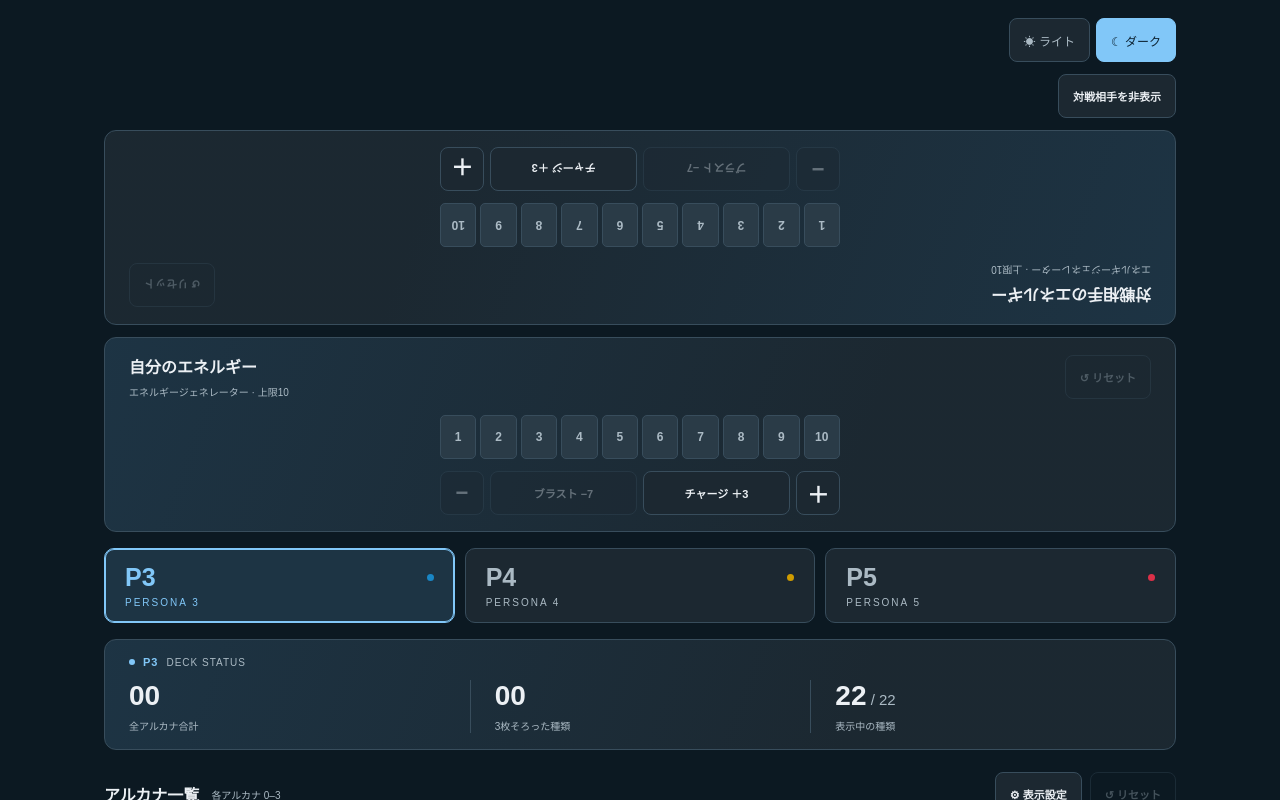
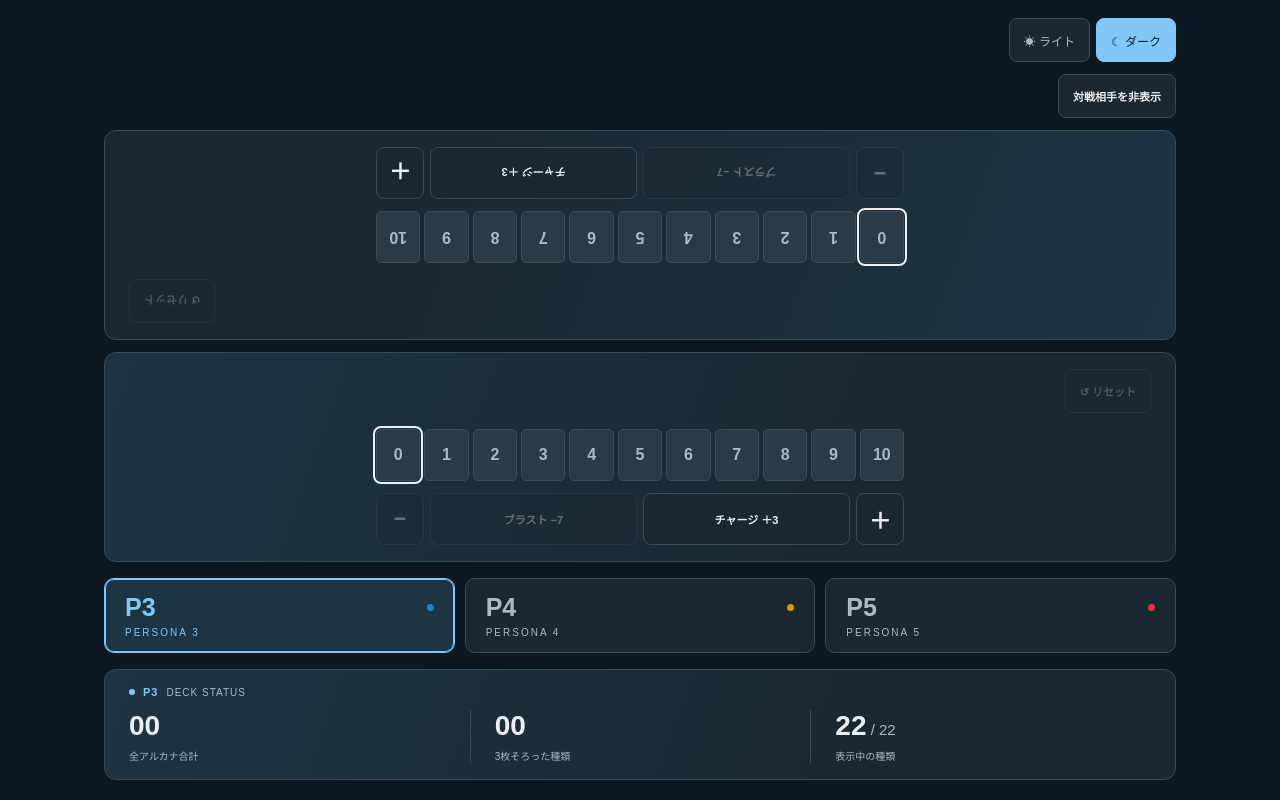
Before and after one commit to kiyoharu1920/VG_P345ArcanaCounter, a Next.js app: page / in a window 1280 px wide. Shown: the top 800 px of the page. Built offline with nearby package versions, Linux system fonts and the light colour scheme.

Commit message:
feat: エネルギーの0選択と表示拡大に対応

```diff
--- a/app/globals.css
+++ b/app/globals.css
@@ -72,14 +72,12 @@ h2 { margin: 0; font-size: 16px; font-weight: 700; }.count-hint { color: var(--m
 .energy-visibility { display: flex; justify-content: flex-end; }
 .energy-counter.dashboard { margin-top: 0; }
 .opponent-energy { transform: rotate(180deg); }
-.energy-heading { display: flex; align-items: center; justify-content: space-between; gap: 8px; }
-.energy-heading p { margin: 6px 0 0; color: var(--muted); font-size: 10px; }
-.energy-heading .reset-button { flex-shrink: 0; }
-.energy-actions { display: grid; grid-template-columns: 44px repeat(2, minmax(0, 1fr)) 44px; gap: 6px; max-width: 400px; margin: auto; }
-.energy-actions .secondary-button { padding: 0 4px; }
+.energy-heading { display: flex; justify-content: flex-end; }
+.energy-actions { display: grid; grid-template-columns: 48px repeat(2, minmax(0, 1fr)) 48px; gap: 6px; max-width: 528px; margin: auto; }
+.energy-actions .secondary-button { min-height: 52px; padding: 0 4px; }
 .energy-actions .energy-step { font-size: 22px; }
-.energy-markers { display: grid; grid-template-columns: repeat(10, minmax(0, 1fr)); gap: 4px; max-width: 400px; margin: 16px auto 12px; touch-action: none; user-select: none; }
-.energy-markers button { display: grid; place-items: center; min-width: 0; min-height: 44px; padding: 0; border: 1px solid var(--border); border-radius: 5px; color: var(--muted); font-size: 12px; font-weight: 700; background: var(--control); }
+.energy-markers { display: grid; grid-template-columns: repeat(11, minmax(0, 1fr)); gap: 4px; max-width: 528px; margin: 16px auto 12px; touch-action: none; user-select: none; }
+.energy-markers button { display: grid; place-items: center; min-width: 0; min-height: 52px; padding: 0; border: 1px solid var(--border); border-radius: 5px; color: var(--muted); font-size: 16px; font-weight: 700; background: var(--control); }
 .energy-markers .filled { color: var(--accent-ink); background: var(--accent); border-color: var(--accent); }
 .energy-markers [aria-pressed="true"] { outline: 2px solid var(--foreground); outline-offset: 1px; }
 .count-segments { display: flex; gap: 5px; margin-top: 10px; }.count-segments span { flex: 1; height: 3px; border-radius: 2px; background: var(--border); }.count-segments .filled { background: var(--accent); }
--- a/app/page.tsx
+++ b/app/page.tsx
@@ -98,7 +98,7 @@ export default function Home() {
           const label = opponent ? "対戦相手" : "自分";
           const energy = deck[key];
           return <section key={key} id={opponent ? "opponent-energy" : undefined} className={`dashboard energy-counter${opponent ? " opponent-energy" : ""}`} aria-label={`${label}のエネルギー`}>
-            <div className="energy-heading"><div><h2>{label}のエネルギー</h2><p>エネルギージェネレーター · 上限10</p></div><button className="reset-button" aria-label={`${label}のエネルギーを0にリセット`} disabled={!ready || energy === 0} onClick={() => changeEnergy(key, 0)}>↺ リセット</button></div>
+            <div className="energy-heading"><button className="reset-button" aria-label={`${label}のエネルギーを0にリセット`} disabled={!ready || energy === 0} onClick={() => changeEnergy(key, 0)}>↺ リセット</button></div>
             <output className="sr-only" aria-label={`${label}のエネルギーの数`} aria-live="polite">{energy}</output>
             <div className="energy-markers" role="group" aria-label={`${label}のエネルギーを選択`}
               onPointerDown={(event) => {
@@ -109,7 +109,7 @@ export default function Home() {
               onPointerMove={(event) => {
                 if (event.currentTarget.hasPointerCapture(event.pointerId)) selectEnergyAtPointer(event, key);
               }}>
-              {Array.from({ length: 10 }, (_, index) => <button key={index} value={index + 1} disabled={!ready} className={index < energy ? "filled" : ""} aria-label={`${label}のエネルギーを${index + 1}に設定`} aria-pressed={energy === index + 1} onClick={() => changeEnergy(key, index + 1)}>{index + 1}</button>)}
+              {Array.from({ length: 11 }, (_, count) => <button key={count} value={count} disabled={!ready} className={count > 0 && count <= energy ? "filled" : ""} aria-label={`${label}のエネルギーを${count}に設定`} aria-pressed={energy === count} onClick={() => changeEnergy(key, count)}>{count}</button>)}
             </div>
             <div className="energy-actions"><button className="secondary-button energy-step" aria-label={`${label}のエネルギーを1減らす`} disabled={!ready || energy === 0} onClick={() => changeEnergy(key, nextEnergy(energy, -1))}>−</button><button className="secondary-button" disabled={!ready || energy < 7} onClick={() => changeEnergy(key, nextEnergy(energy, -7))}>ブラスト −7</button><button className="secondary-button" disabled={!ready || energy === 10} onClick={() => changeEnergy(key, nextEnergy(energy, 3))}>チャージ ＋3</button><button className="secondary-button energy-step" aria-label={`${label}のエネルギーを1増やす`} disabled={!ready || energy === 10} onClick={() => changeEnergy(key, nextEnergy(energy, 1))}>＋</button></div>
           </section>;
```
Also changed, not shown: 1 other file (tests, documents, lock files or other folders).
